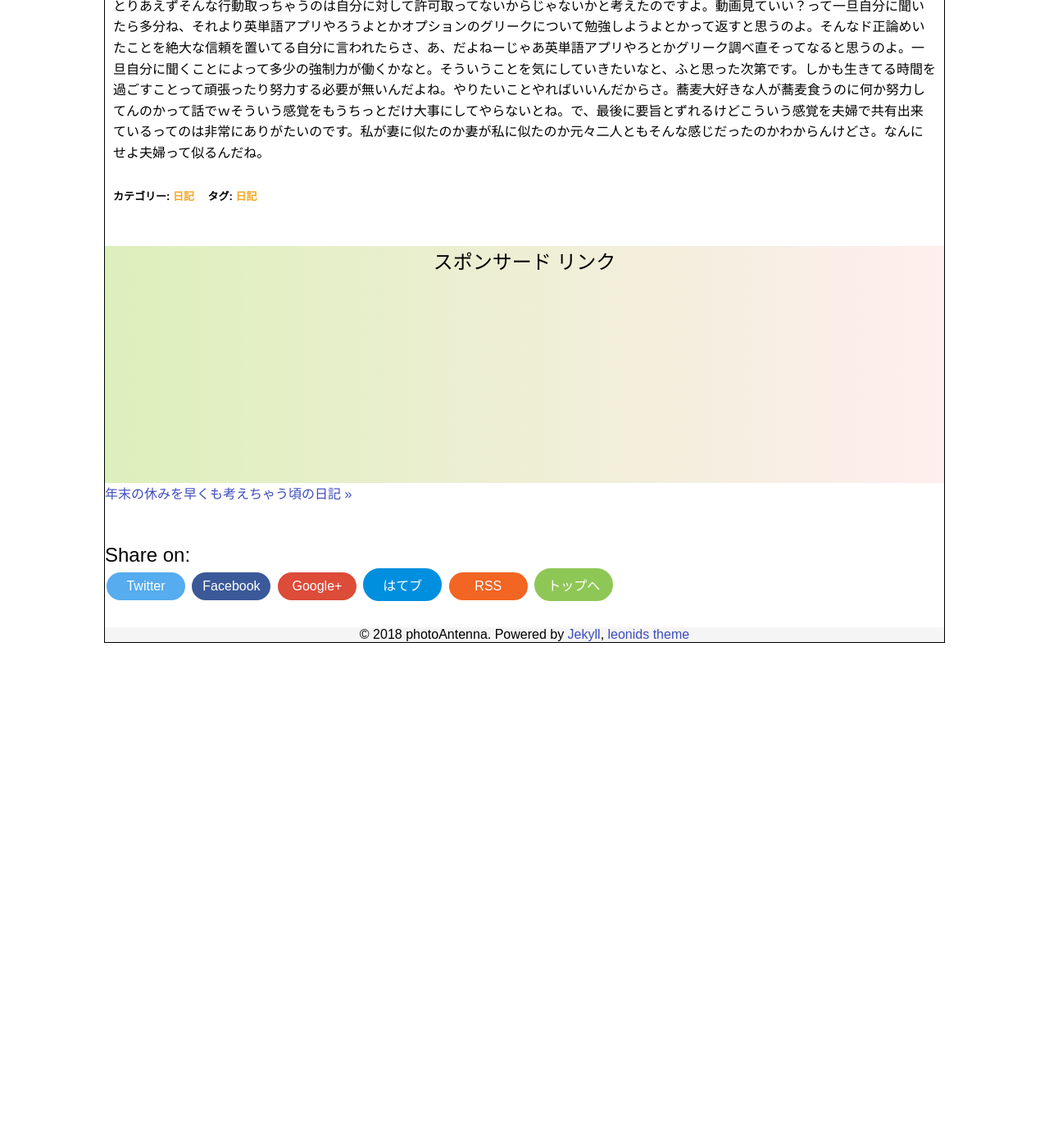
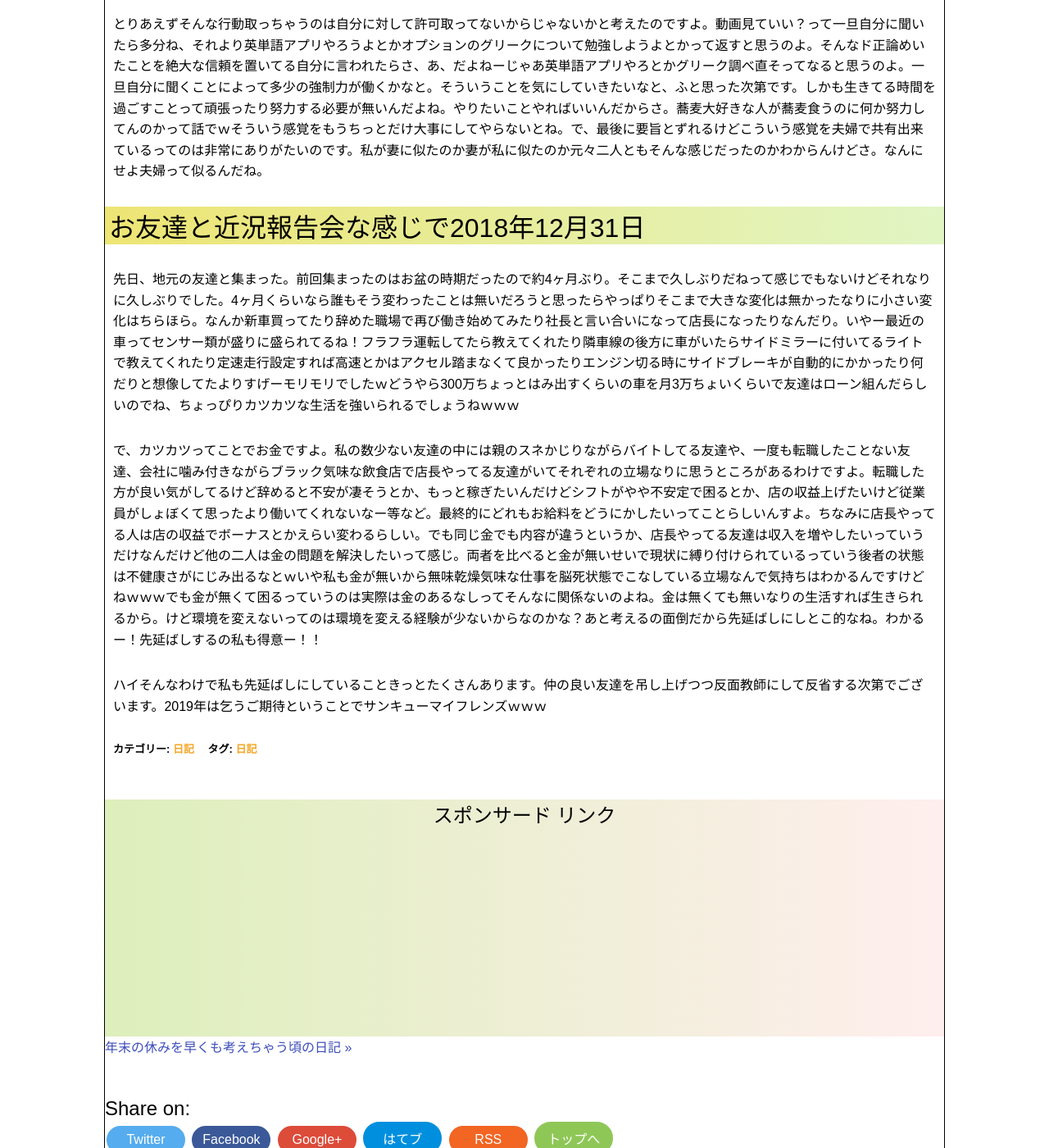
Before and after one commit to photoantenna/photoantenna.github.io, a Jekyll site: the page built from _posts/2018-12-04-diary.md, in a window 1280 px wide and 1400 px high, scrolled down 4497 px. Shown: the whole window at 82% size. Built offline with Jekyll 4.4.1, drawn with Linux system fonts in a browser that asks for light colours; before the commit the page ends 5289 px from its top, so only the background shows below that; some of the changed text lies outside the part shown.

Commit message:
日記更新

```diff
--- a/_posts/2018-12-04-diary.md
+++ b/_posts/2018-12-04-diary.md
@@ -2,12 +2,12 @@
 layout: post
 title: "もはや年末年始休みしか考えられない頃の日記"
 permalink: diary15
-excerpt: "updated2018-12-28,日常のことや出来事に対する自分の反応を文章化していこうのコーナーです。特にテーマも設けずにつらつらと書いていくとっても楽しいコーナーです。見る人にとって楽しいコーナーかどうかは定かではありませんよー"
+excerpt: "updated2018-12-31,日常のことや出来事に対する自分の反応を文章化していこうのコーナーです。特にテーマも設けずにつらつらと書いていくとっても楽しいコーナーです。見る人にとって楽しいコーナーかどうかは定かではありませんよー"
 categories: "日記"
 tags: "日記"
 keywords: "VIX, カラオケ, 乾燥蕎麦, 副業, 大掃除, 寝袋, 哲学"
 mokuji: true
-update: 2018-12-29
+update: 2018-12-31
 image:
   feature: diary.jpg
 ---
@@ -57,3 +57,11 @@ image:
 「死ぬ」という言葉を日常において生命活動の終わりに対して使うことと何かの比喩として使うことだったら私は後者の方が使用頻度が多い。気がしている。いや実際には死ぬとか死んでるとかではなく生きていないと言っていることが多いかもしれない。やることやってる、やりたいことやってる、やりたくないことをやってない、あとは食事や睡眠の時間なんかを私は生きている時間なんじゃないかと考えている。それに対してやりたくないことをやっちゃったり、○○しなきゃなーってただ思ってるだけの時間だったり的なのが死んじゃった時間。モチロン死んでも生きてもいない時間ってものあると思うしそれはそれで必要な時間かなと思う。時間という概念は全ての人に有限で平等だからちょっと大切にしようじゃないかっていう気持ちが芽生えるわけですよね。だから時間を大切にしようと思ったら生きた時間を多く過ごそうと試みるんだけど怠惰が勝つことが多々ある。曖昧な選考基準でyoutube動画見ちゃったりなんてのはその典型ですわね。何で様々なやりたいことを差し置いてyoutubeを優先してしまうのかと言ったら作業的に楽だからなのかな？
 
 とりあえずそんな行動取っちゃうのは自分に対して許可取ってないからじゃないかと考えたのですよ。動画見ていい？って一旦自分に聞いたら多分ね、それより英単語アプリやろうよとかオプションのグリークについて勉強しようよとかって返すと思うのよ。そんなド正論めいたことを絶大な信頼を置いてる自分に言われたらさ、あ、だよねーじゃあ英単語アプリやろとかグリーク調べ直そってなると思うのよ。一旦自分に聞くことによって多少の強制力が働くかなと。そういうことを気にしていきたいなと、ふと思った次第です。しかも生きてる時間を過ごすことって頑張ったり努力する必要が無いんだよね。やりたいことやればいいんだからさ。蕎麦大好きな人が蕎麦食うのに何か努力してんのかって話でｗそういう感覚をもうちっとだけ大事にしてやらないとね。で、最後に要旨とずれるけどこういう感覚を夫婦で共有出来ているってのは非常にありがたいのです。私が妻に似たのか妻が私に似たのか元々二人ともそんな感じだったのかわからんけどさ。なんにせよ夫婦って似るんだね。
+
+### お友達と近況報告会な感じで2018年12月31日
+
+先日、地元の友達と集まった。前回集まったのはお盆の時期だったので約4ヶ月ぶり。そこまで久しぶりだねって感じでもないけどそれなりに久しぶりでした。4ヶ月くらいなら誰もそう変わったことは無いだろうと思ったらやっぱりそこまで大きな変化は無かったなりに小さい変化はちらほら。なんか新車買ってたり辞めた職場で再び働き始めてみたり社長と言い合いになって店長になったりなんだり。いやー最近の車ってセンサー類が盛りに盛られてるね！フラフラ運転してたら教えてくれたり隣車線の後方に車がいたらサイドミラーに付いてるライトで教えてくれたり定速走行設定すれば高速とかはアクセル踏まなくて良かったりエンジン切る時にサイドブレーキが自動的にかかったり何だりと想像してたよりすげーモリモリでしたｗどうやら300万ちょっとはみ出すくらいの車を月3万ちょいくらいで友達はローン組んだらしいのでね、ちょっぴりカツカツな生活を強いられるでしょうねｗｗｗ
+
+で、カツカツってことでお金ですよ。私の数少ない友達の中には親のスネかじりながらバイトしてる友達や、一度も転職したことない友達、会社に噛み付きながらブラック気味な飲食店で店長やってる友達がいてそれぞれの立場なりに思うところがあるわけですよ。転職した方が良い気がしてるけど辞めると不安が凄そうとか、もっと稼ぎたいんだけどシフトがやや不安定で困るとか、店の収益上げたいけど従業員がしょぼくて思ったより働いてくれないなー等など。最終的にどれもお給料をどうにかしたいってことらしいんすよ。ちなみに店長やってる人は店の収益でボーナスとかえらい変わるらしい。でも同じ金でも内容が違うというか、店長やってる友達は収入を増やしたいっていうだけなんだけど他の二人は金の問題を解決したいって感じ。両者を比べると金が無いせいで現状に縛り付けられているっていう後者の状態は不健康さがにじみ出るなとｗいや私も金が無いから無味乾燥気味な仕事を脳死状態でこなしている立場なんで気持ちはわかるんですけどねｗｗｗでも金が無くて困るっていうのは実際は金のあるなしってそんなに関係ないのよね。金は無くても無いなりの生活すれば生きられるから。けど環境を変えないってのは環境を変える経験が少ないからなのかな？あと考えるの面倒だから先延ばしにしとこ的なね。わかるー！先延ばしするの私も得意ー！！
+
+ハイそんなわけで私も先延ばしにしていることきっとたくさんあります。仲の良い友達を吊し上げつつ反面教師にして反省する次第でございます。2019年は乞うご期待ということでサンキューマイフレンズｗｗｗ
```
